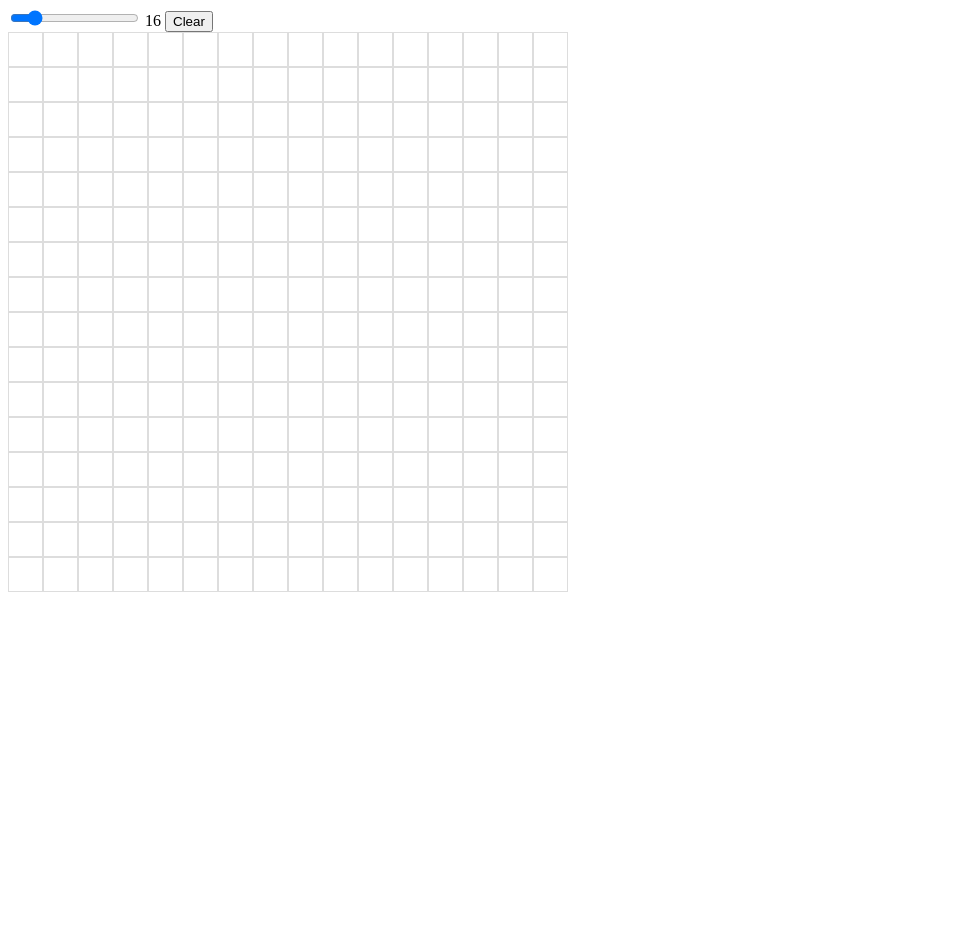
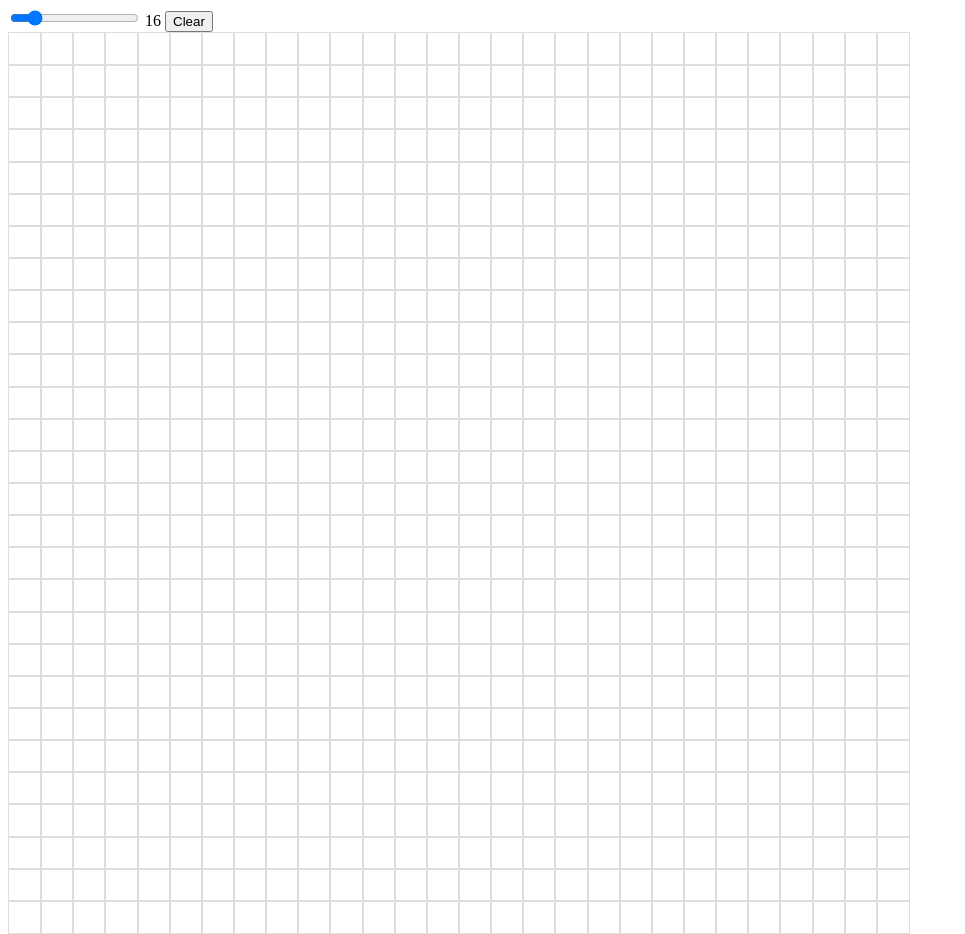
Before and after one commit to MKassabeh/Etch-A-Sketch, a plain HTML site: page index.html in a window 1280 px wide. Shown: the whole page, without its empty margins (0-965 px from the left). Before the commit the page ends 800 px from the top, so only its background shows below. Drawn offline with Linux system fonts and the light colour scheme.

Commit message:
function choice number cells

```diff
--- a/index.html
+++ b/index.html
@@ -12,7 +12,10 @@
     min="1" max="100">
     <label id="sizeValue" class="size-value"></label>
     <button id="clear">Clear</button>
-    <div id="container">
+    <div class="grid">
+        <div id="container">
+
+        </div>
     </div>
     <script src="script.js"></script>
 </body>
--- a/script.js
+++ b/script.js
@@ -1,23 +1,21 @@
 const container = document.getElementById("container");
 const input = document.getElementById("sideSlider");
 const sizeValue = document.getElementById("sizeValue");
-const inputValue = +input.value;
+
 const clear = document.getElementById("clear");
 
-
 sizeValue.textContent = input.value
-input.addEventListener("input", (event) => {
-  sizeValue.textContent = event.target.value
-})
-
-function makeRows(rows, cols) {
-  container.style.setProperty('--grid-rows', rows);
-  container.style.setProperty('--grid-cols', cols);
-  for (c = 0; c < (rows * cols); c++) {
 
 
-    let cell = document.createElement("div");
+function makeRows(size) {
+
+
+  for (c = 0; c < (size* size); c++) {
+
+    let cell = document.createElement("span");
     container.appendChild(cell).className = "grid-item";
+    container.style.gridTemplateColumns = "repeat("+size+",1fr)";
+    container.style.gridTemplateRows = "repeat("+size+",1fr)";
 
     clear.addEventListener("click", () =>{
         cell.style.backgroundColor = "white";
@@ -33,7 +31,11 @@ function makeRows(rows, cols) {
 
 
 };
+input.addEventListener("input", (event) => {
+    sizeValue.textContent = event.target.value
+    input.value = sizeValue.textContent;
+    var inputValue = sizeValue.textContent;
+  })
 
 
-
-makeRows(inputValue, inputValue);
+  makeRows(28,28);
--- a/style.css
+++ b/style.css
@@ -1,21 +1,14 @@
-:root {
-    --grid-cols: 1;
-    --grid-rows: 1;
-  }
 
   #container {
     display: grid;
-    grid-template-rows: repeat(var(--grid-rows), 0fr);
-    grid-template-columns: repeat(var(--grid-cols), 0fr);
-    width: 50%;
-    height: 50%;
+    position: absolute;
+
+    width: 900px;
+    height: 900px;
   }
 
   .grid-item {
-    padding: 1em;
     border: 1px solid #ddd;
-    text-align: center;
-    width: 1px;
-    height: 1px;
-    margin: 0;
+    width: 100%;
+    height: 100%;
   }
```
